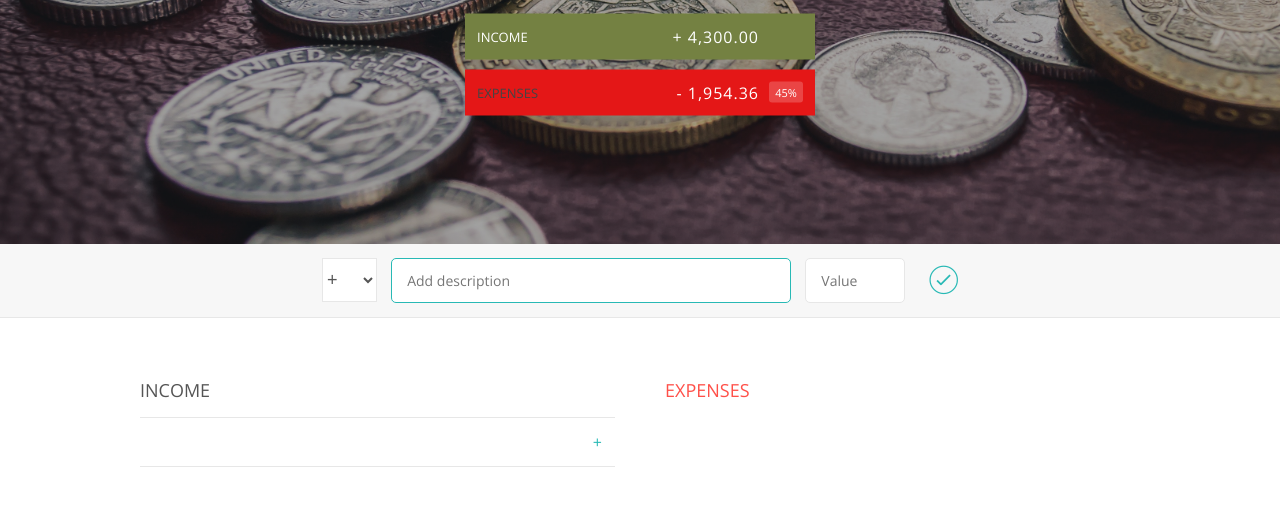
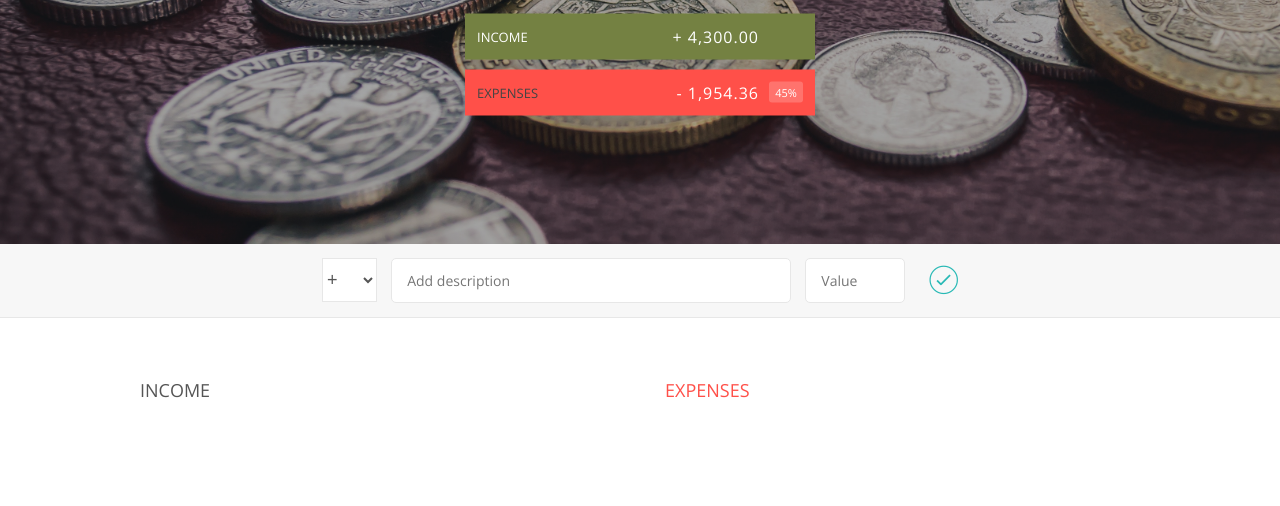
Before and after one commit to Ferewtucho/Budget-Calculator, a website: page index.html in a window 1280 px wide. Both pictures are taken after a click on the button 943 px from the left and 517 px from the top of the page. Shown: the part 236-742 px from the top of the page. Drawn offline with nearby package versions, Linux system fonts and the light colour scheme.

Commit message:
update the buget controller/ sass color

```diff
--- a/assets/js/app.js
+++ b/assets/js/app.js
@@ -71,7 +71,7 @@ var UIController = (function() {
       return {
         type: document.querySelector(DOMstrings.inputType).value, // will be either inc or exp
         description: document.querySelector(DOMstrings.inputDesc).value,
-        value: document.querySelector(DOMstrings.inputValue).value
+        value: parseFloat(document.querySelector(DOMstrings.inputValue).value)
       };
     },
 
@@ -156,11 +156,18 @@ var controller = (function(bugetCtrl, UICtrl) {
     });
   };
 
+  var updateBudget = function() {
+    // 1. Calculate the buget
+    // 2. return the buget
+    // 3. Display the buget on the UI
+  };
+
   var ctrlAddItem = function() {
     var input, newItem;
     // 1. Get the filed input data
     input = UICtrl.getinput();
 
+    if (input.description !== "" && !isNaN(input.value) && input.value > 0) {
       // 2. Add the item to the buget controller
       newItem = bugetCtrl.addItem(input.type, input.description, input.value);
       // 3. Add the item to the UI
@@ -168,9 +175,9 @@ var controller = (function(bugetCtrl, UICtrl) {
       // 4. Clear the field
       UIController.clearField();
 
-    // 5. Calculate the buget
-
-    // 6. Display the buget on the UI
+      // 5. Calculate and update buget
+      updateBudget();
+    }
   };
 
   return {
--- a/assets/sass/layout/_budget.scss
+++ b/assets/sass/layout/_budget.scss
@@ -46,7 +46,7 @@
   }
 
   &__expenses {
-    background-color: rgb(228, 23, 23);
+    background-color: #FF5049;
 
     &--text {
       float: left;
```
Also changed, not shown: assets/css/style.css. Lines whose indentation alone changed are shown as unchanged.
